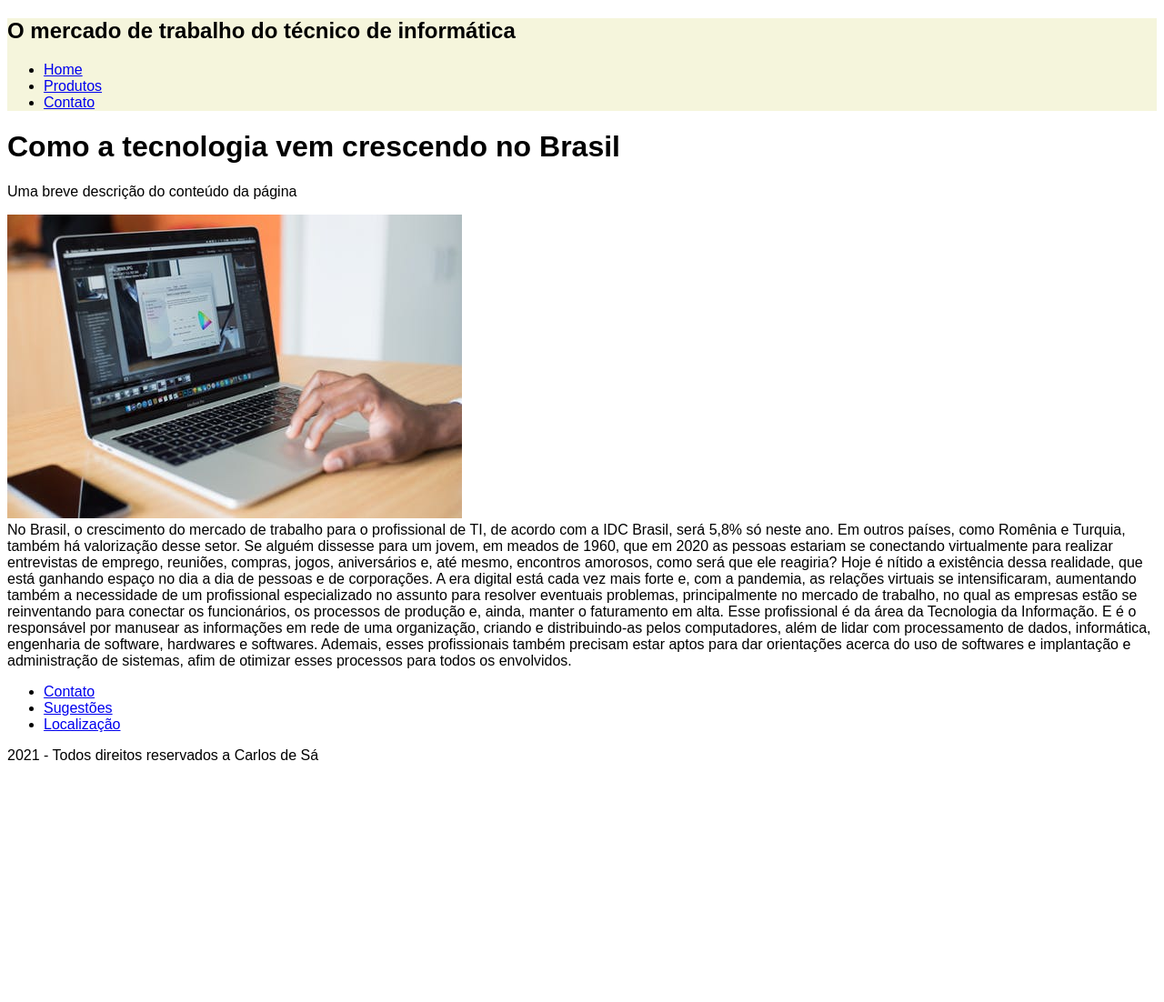
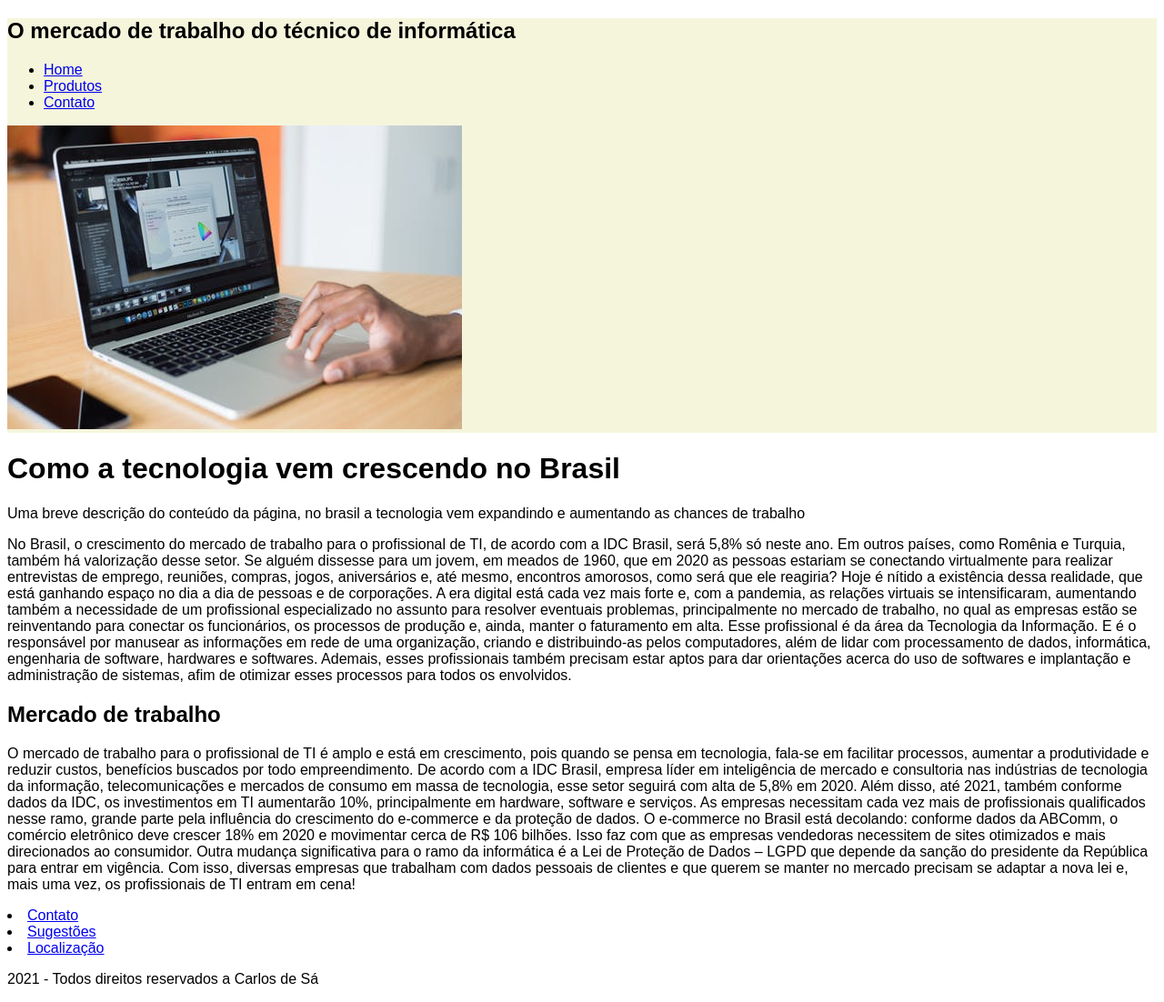
Before and after one commit to ribeirosacarlos/Ultramig, a plain HTML site: page index.html in a window 1280 px wide. Shown: the whole page at 91% size. Before the commit the page ends 856 px from the top, so only its background shows below. Drawn offline with Linux system fonts and the light colour scheme.

Commit message:
Add files via upload

```diff
--- a/index.html
+++ b/index.html
@@ -24,28 +24,34 @@
 
             </ol>
         </nav>
+        <img src="computador.jpeg" alt="Computador">
     </header>
 
     <h1>Como a tecnologia vem crescendo no Brasil</h1>
-    <p>Uma breve descrição do conteúdo da página</p>
+    <p>Uma breve descrição do conteúdo da página, no brasil a tecnologia vem expandindo e aumentando as chances de trabalho </p>
 
-    <img src="computador.jpeg" alt="Computador"
-    title="Um computador">
+
 
     <main>
         <!-- Tema principal -->
-        <section class="importance-HTML">
-            <div class="html-to-SEO">
-                No Brasil, o crescimento do mercado de trabalho para o profissional de TI, de acordo com a IDC Brasil, será 5,8% só neste ano. Em outros países, como Romênia e Turquia, também há valorização desse setor.
+        <section class="conteudo">
+            <div class="conteudo1">
+               <p> No Brasil, o crescimento do mercado de trabalho para o profissional de TI, de acordo com a IDC Brasil, será 5,8% só neste ano. Em outros países, como Romênia e Turquia, também há valorização desse setor.
 
 Se alguém dissesse para um jovem, em meados de 1960, que em 2020 as pessoas estariam se conectando virtualmente para realizar entrevistas de emprego, reuniões, compras, jogos, aniversários e, até mesmo, encontros amorosos, como será que ele reagiria? Hoje é nítido a existência dessa realidade, que está ganhando espaço no dia a dia de pessoas e de corporações.
 
 A era digital está cada vez mais forte e, com a pandemia, as relações virtuais se intensificaram, aumentando também a necessidade de um profissional especializado no assunto para resolver eventuais problemas, principalmente no mercado de trabalho, no qual as empresas estão se reinventando para conectar os funcionários, os processos de produção e, ainda, manter o faturamento em alta.
 
-Esse profissional é da área da Tecnologia da Informação. E é o responsável por manusear as informações em rede de uma organização, criando e distribuindo-as pelos computadores, além de lidar com processamento de dados, informática, engenharia de software, hardwares e softwares. Ademais, esses profissionais também precisam estar aptos para dar orientações acerca do uso de softwares e implantação e administração de sistemas, afim de otimizar esses processos para todos os envolvidos.
+Esse profissional é da área da Tecnologia da Informação. E é o responsável por manusear as informações em rede de uma organização, criando e distribuindo-as pelos computadores, além de lidar com processamento de dados, informática, engenharia de software, hardwares e softwares. Ademais, esses profissionais também precisam estar aptos para dar orientações acerca do uso de softwares e implantação e administração de sistemas, afim de otimizar esses processos para todos os envolvidos.</p>
+
             </div>
             <div class="html-to-devs">
+                <h2>Mercado de trabalho</h2>
+                <p>O mercado de trabalho para o profissional de TI é amplo e está em crescimento, pois quando se pensa em tecnologia, fala-se em facilitar processos, aumentar a produtividade e reduzir custos, benefícios buscados por todo empreendimento. De acordo com a IDC Brasil, empresa líder em inteligência de mercado e consultoria nas indústrias de tecnologia da informação, telecomunicações e mercados de consumo em massa de tecnologia, esse setor seguirá com alta de 5,8% em 2020.
 
+                    Além disso, até 2021, também conforme dados da IDC, os investimentos em TI aumentarão 10%, principalmente em hardware, software e serviços. As empresas necessitam cada vez mais de profissionais qualificados nesse ramo, grande parte pela influência do crescimento do e-commerce e da proteção de dados.
+
+                    O e-commerce no Brasil está decolando: conforme dados da ABComm, o comércio eletrônico deve crescer 18% em 2020 e movimentar cerca de R$ 106 bilhões. Isso faz com que as empresas vendedoras necessitem de sites otimizados e mais direcionados ao consumidor. Outra mudança significativa para o ramo da informática é a Lei de Proteção de Dados – LGPD que depende da sanção do presidente da República para entrar em vigência. Com isso, diversas empresas que trabalham com dados pessoais de clientes e que querem se manter no mercado precisam se adaptar a nova lei e, mais uma vez, os profissionais de TI entram em cena! </p>
             </div>
 
         </section>
@@ -53,11 +59,11 @@ Esse profissional é da área da Tecnologia da Informação. E é o responsável
 
     <footer> <!-- Roda pé -->
         <nav>
-            <ul>
+
                 <li><a href="#">Contato</a></li>
                 <li><a href="#">Sugestões</a></li>
                 <li><a href="#">Localização</a></li>
-            </ul>
+
         </nav>
 
         <p>2021 - Todos direitos reservados a Carlos de Sá</p>
```
